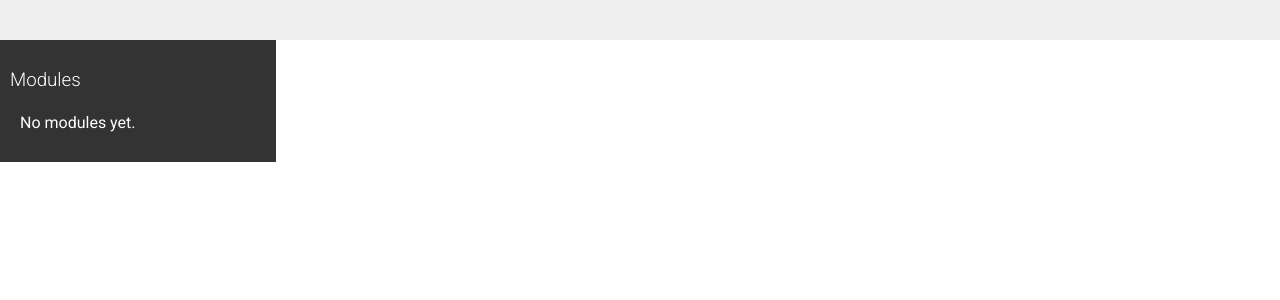
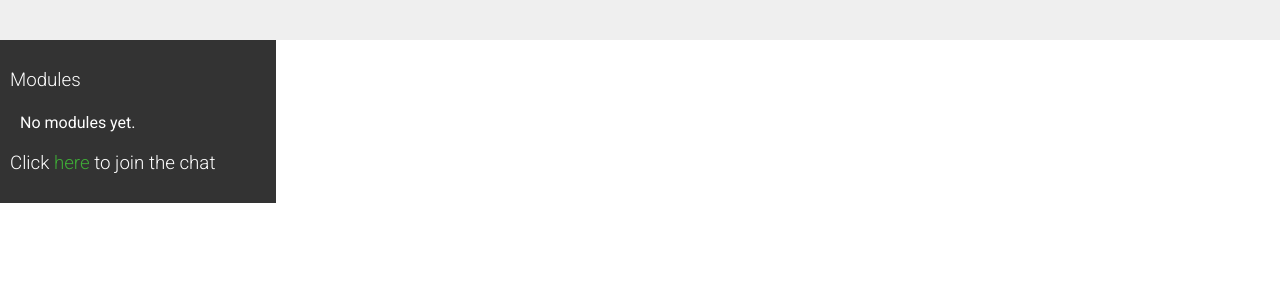
Before and after one commit to Haxxproxx202/E-learning_platform, a Django app: template backend/students/templates/students/course/detail.html in a window 1280 px wide. Shown: the part 54-354 px from the top of the page. Run offline with Django 4.2, Linux system fonts and the light colour scheme; the template is opened without the code that fills it, so the values that code supplies are empty; some libraries are stand-ins or nearby versions.

Commit message:
hyperlinked to course chat added

```diff
--- a/backend/students/templates/students/course/detail.html
+++ b/backend/students/templates/students/course/detail.html
@@ -26,6 +26,13 @@
         <li>No modules yet.</li>
       {% endfor %}
     </ul>
+  <h3>
+    Click
+    <a href="{% url 'chat:course_chat_room' object.id %}">
+        here
+    </a>
+    to join the chat
+    </h3>
   </div>
   <div class="module">
     {% cache 600 module_contents module %}
@@ -37,4 +44,5 @@
       {% endfor %}
     {% endcache %}
   </div>
+
 {% endblock %}
```
